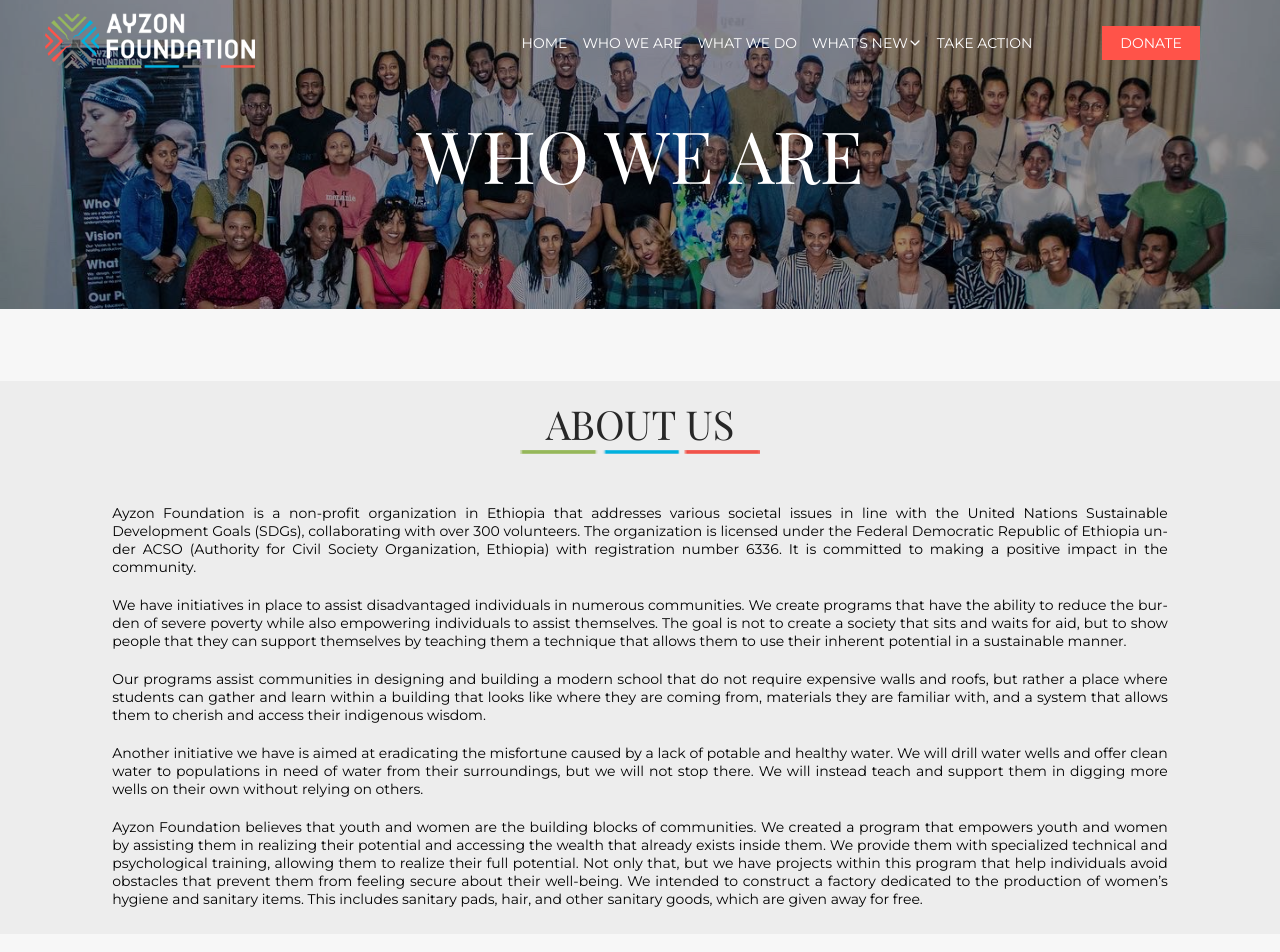
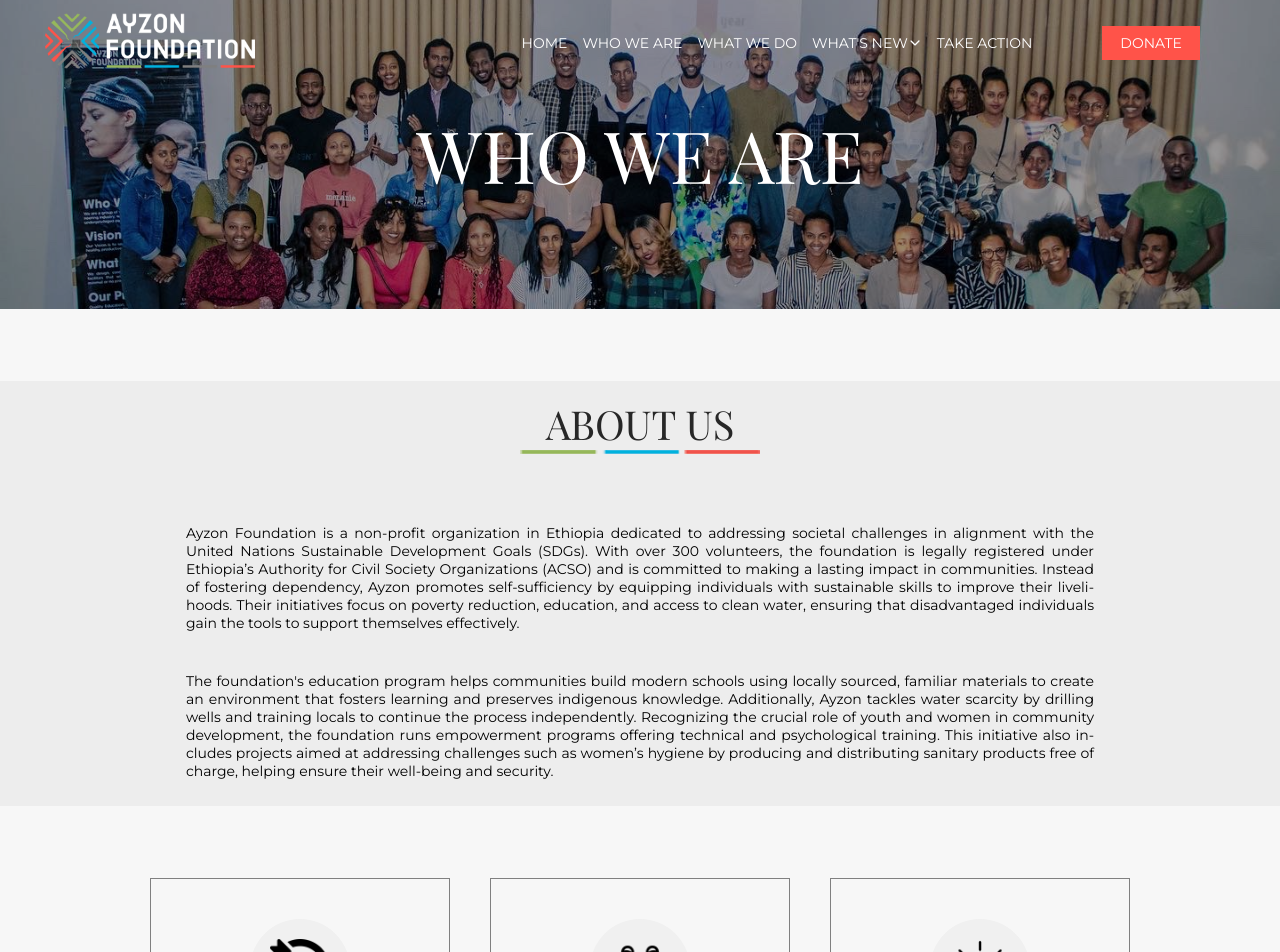
Before and after one commit to yoni2z/Ayzon-Foundation, a React (Create React App) app in the folder Frontend/: page /who-we-are in a window 1280 px wide. Shown: the top 952 px of the page. Built offline with nearby package versions, Linux system fonts and the light colour scheme; a web font is replaced by a local one.

Commit message:
edited the who we are page

```diff
--- a/Frontend/src/Pages/Who_We_Are/Who_We_Are.jsx
+++ b/Frontend/src/Pages/Who_We_Are/Who_We_Are.jsx
@@ -47,16 +47,6 @@
     linkedin: "abcdef",
   },
   {
-    fullName: "EYASU LEMMA WAKE",
-    position: "Board Member",
-    picture: Eyasu,
-    description:
-      "A committed advocate for social development, contributing his expertise to guide the organization’s projects and programs. With a collaborative spirit and a solutions-driven mindset, he works to strengthen the impact of the organization’s efforts.",
-    email: "abcd@gmail.com",
-    twitter: "qwertyuiop",
-    linkedin: "abcdef",
-  },
-  {
     fullName: "DR. MEKBEB TASSEW",
     position: "Board Member",
     picture: placeholder,
@@ -92,55 +82,24 @@
                 </h1>
                 <img className={style.menu} src={menu} />
               </div>
+
               <p className={style.p}>
-                Ayzon Foundation is a non-profit organization in Ethiopia that
-                addresses various societal issues in line with the United
-                Nations Sustainable Development Goals (SDGs), collaborating with
-                over 300 volunteers. The organization is licensed under the
-                Federal Democratic Republic of Ethiopia under ACSO (Authority
-                for Civil Society Organization, Ethiopia) with registration
-                number 6336. It is committed to making a positive impact in the
-                community.
+              Ayzon Foundation is a non-profit organization in Ethiopia dedicated
+              to addressing societal challenges in alignment with the United Nations
+              Sustainable Development Goals (SDGs). With over 300 volunteers, the foundation is
+              legally registered under Ethiopia’s Authority for Civil Society Organizations (ACSO) and is
+               committed to making a lasting impact in communities. Instead of fostering dependency, Ayzon
+               promotes self-sufficiency by equipping individuals with sustainable skills to improve their livelihoods.
+               Their initiatives focus on poverty reduction, education, and access to clean water, ensuring that disadvantaged
+              individuals gain the tools to support themselves effectively.
               </p>
               <p className={style.p}>
-                We have initiatives in place to assist disadvantaged individuals
-                in numerous communities. We create programs that have the
-                ability to reduce the burden of severe poverty while also
-                empowering individuals to assist themselves. The goal is not to
-                create a society that sits and waits for aid, but to show people
-                that they can support themselves by teaching them a technique
-                that allows them to use their inherent potential in a
-                sustainable manner.
-              </p>
-              <p className={style.p}>
-                Our programs assist communities in designing and building a
-                modern school that do not require expensive walls and roofs, but
-                rather a place where students can gather and learn within a
-                building that looks like where they are coming from, materials
-                they are familiar with, and a system that allows them to cherish
-                and access their indigenous wisdom.
-              </p>
-              <p className={style.p}>
-                Another initiative we have is aimed at eradicating the
-                misfortune caused by a lack of potable and healthy water. We
-                will drill water wells and offer clean water to populations in
-                need of water from their surroundings, but we will not stop
-                there. We will instead teach and support them in digging more
-                wells on their own without relying on others.
-              </p>
-              <p className={style.p}>
-                Ayzon Foundation believes that youth and women are the building
-                blocks of communities. We created a program that empowers youth
-                and women by assisting them in realizing their potential and
-                accessing the wealth that already exists inside them. We provide
-                them with specialized technical and psychological training,
-                allowing them to realize their full potential. Not only that,
-                but we have projects within this program that help individuals
-                avoid obstacles that prevent them from feeling secure about
-                their well-being. We intended to construct a factory dedicated
-                to the production of women’s hygiene and sanitary items. This
-                includes sanitary pads, hair, and other sanitary goods, which
-                are given away for free.
+              The foundation's education program helps communities build modern schools using locally sourced, familiar
+              materials to create an environment that fosters learning and preserves indigenous knowledge. Additionally,
+              Ayzon tackles water scarcity by drilling wells and training locals to continue the process independently.
+              Recognizing the crucial role of youth and women in community development, the foundation runs empowerment programs offering technical and psychological training.
+              This initiative also includes projects aimed at addressing challenges such as women’s hygiene by producing and distributing sanitary products free of charge,
+              helping ensure their well-being and security.
               </p>
             </div>
           </div>
--- a/Frontend/src/Pages/Who_We_Are/Who_we_are.module.css
+++ b/Frontend/src/Pages/Who_We_Are/Who_we_are.module.css
@@ -70,8 +70,8 @@
   font-size: 14px;
   text-align: justify;
   padding: 10px;
-  padding-left: 1.3em;
-  padding-right: 1.3em;
+  padding-left: 2em;
+  padding-right: 2em;
   hyphens: auto;
   color: black;
 }
@@ -122,9 +122,12 @@
   align-items: center;
   background-color: hsl(0, 0%, 93%);
   padding-bottom: 40px;
+  padding-left: 50px;
+  padding-right: 50px;
   text-align: justify;
+  gap: 20px;
   width: 100%;
-  padding: 1rem 5rem;
+  padding: 1rem 9rem;
 }
 .whatWeDo p {
   margin: 0 1em;
```
Also changed, not shown: 1 other file (tests, documents, lock files or other folders).
